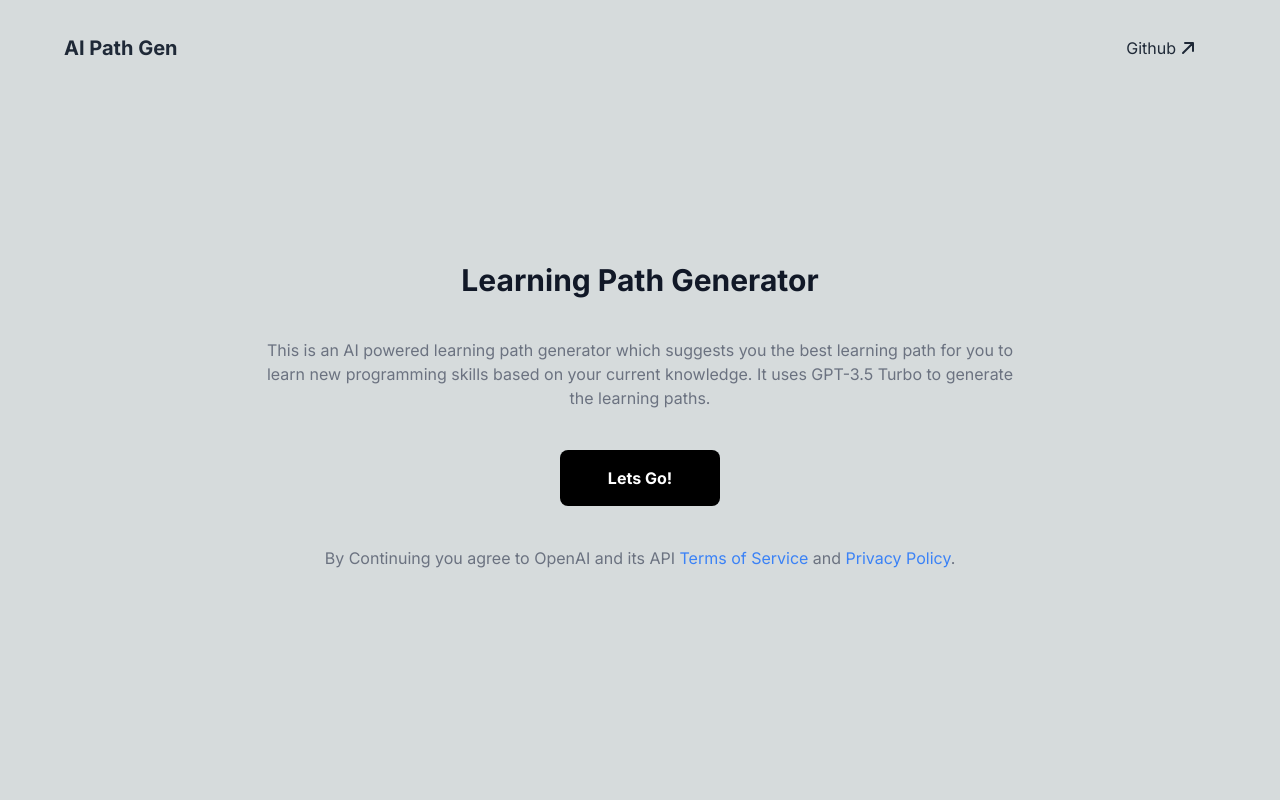
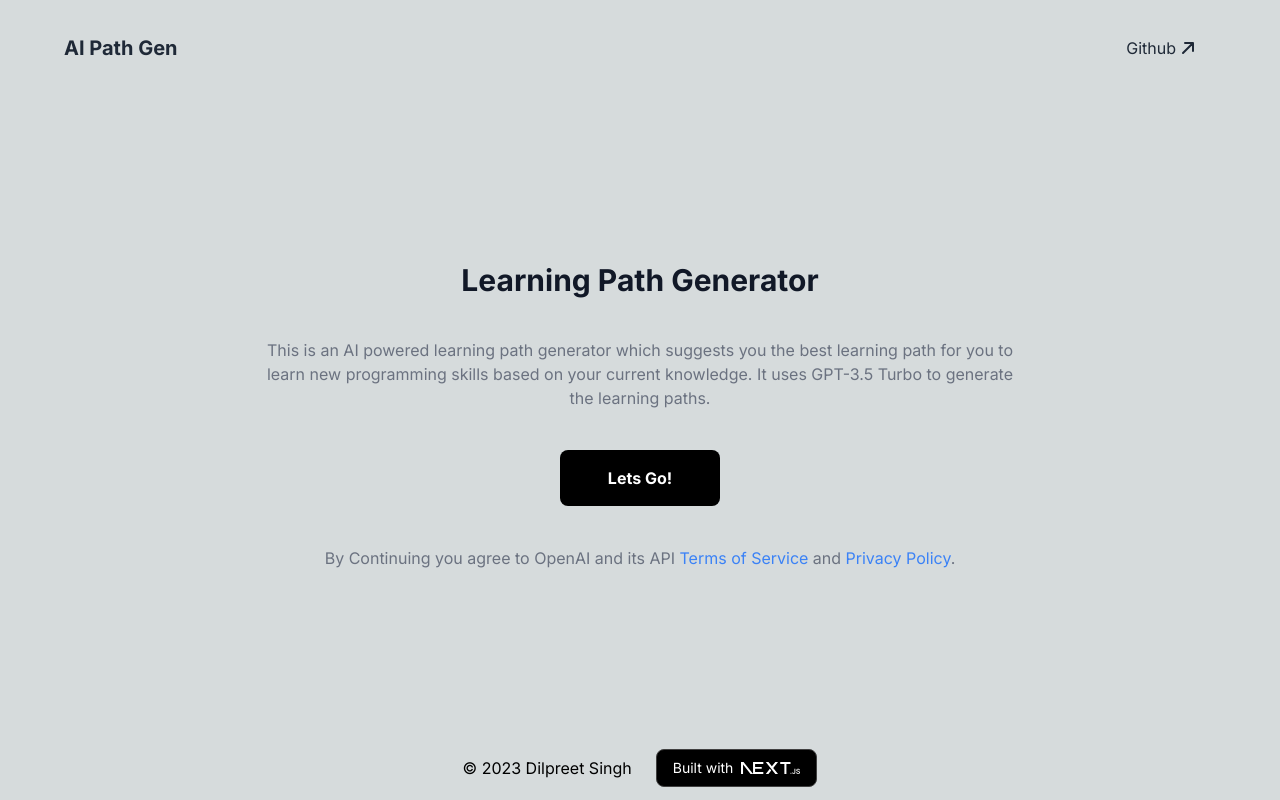
Before and after one commit to dilpreetsinghaulakh/ai-path-gen, a Next.js app: page / in a window 1280 px wide. Built offline with nearby package versions, Linux system fonts and the light colour scheme.

Commit message:
Added footer

```diff
--- /dev/null
+++ b/app/footer.js
@@ -0,0 +1,19 @@
+import Image from "next/image";
+
+export default function Footer() {
+  return (
+    <footer className="h-16 flex justify-center items-center gap-6">
+      <p>© 2023 Dilpreet Singh</p>
+      <div className="hidden sm:flex text-sm items-center  gap-2 bg-black border border-neutral-700 text-white px-4 py-2 rounded-lg">
+        Built with{" "}
+        <Image
+          className="invert h-3 w-auto"
+          src="/next.svg"
+          alt="NextJS Logo"
+          width={72}
+          height={16}
+        />
+      </div>
+    </footer>
+  );
+}
--- a/app/layout.js
+++ b/app/layout.js
@@ -1,6 +1,7 @@
 import { Inter } from "next/font/google";
 import "./globals.css";
 import Header from "./header";
+import Footer from "./footer";
 
 const inter = Inter({ subsets: ["latin"] });
 
@@ -15,6 +16,7 @@ export default function RootLayout({ children }) {
       <body className={inter.className}>
         <Header />
         {children}
+        <Footer />
       </body>
     </html>
   );
```
